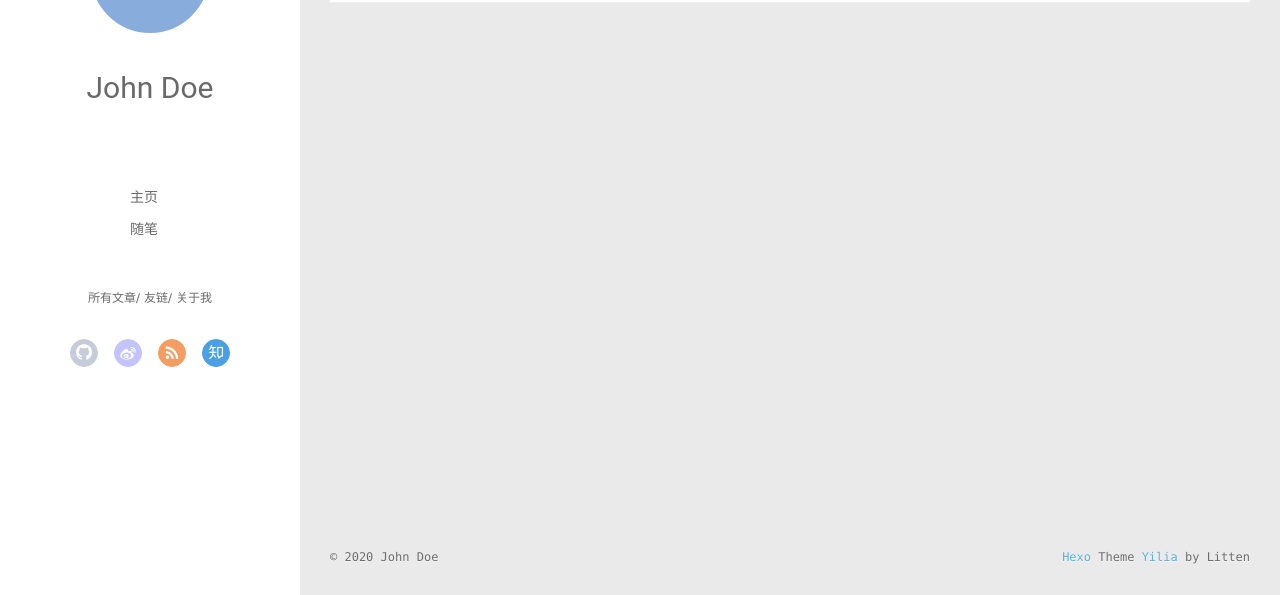
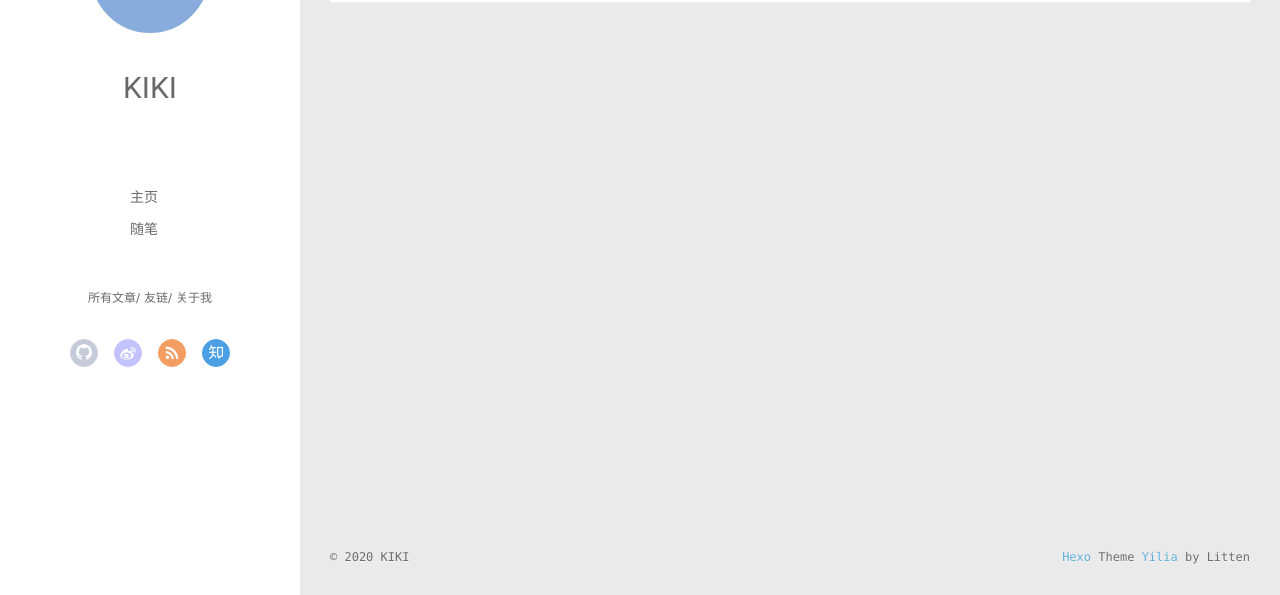
Before and after one commit to kikiland97/kikiland97.github.io, a plain HTML site: page archives/index.html in a window 1280 px wide. Shown: the part 202-797 px from the top of the page. Drawn offline with Linux system fonts and the light colour scheme; no server answers.

Commit message:
Site updated: 2020-03-25 21:58:46

```diff
--- a/archives/index.html
+++ b/archives/index.html
@@ -13,7 +13,7 @@
 <meta property="og:url" content="http://yoursite.com/archives/index.html">
 <meta property="og:site_name" content="Hexo">
 <meta property="og:locale" content="en_US">
-<meta property="article:author" content="John Doe">
+<meta property="article:author" content="KIKI">
 <meta name="twitter:card" content="summary">
 
     <link rel="alternative" href="/atom.xml" title="Hexo" type="application/atom+xml">
@@ -46,7 +46,7 @@
 			<img src="" class="js-avatar">
 		</a>
 		<hgroup>
-		  <h1 class="header-author"><a href="/">John Doe</a></h1>
+		  <h1 class="header-author"><a href="/">KIKI</a></h1>
 		</hgroup>
 
 
@@ -104,7 +104,7 @@
 				<img src="" class="js-avatar">
 			</div>
 			<hgroup>
-			  <h1 class="header-author js-header-author">John Doe</h1>
+			  <h1 class="header-author js-header-author">KIKI</h1>
 			</hgroup>
 
 
@@ -229,7 +229,7 @@
   <div class="outer">
     <div id="footer-info">
     	<div class="footer-left">
-    		&copy; 2020 John Doe
+    		&copy; 2020 KIKI
     	</div>
       	<div class="footer-right">
       		<a href="http://hexo.io/" target="_blank">Hexo</a>  Theme <a href="https://github.com/litten/hexo-theme-yilia" target="_blank">Yilia</a> by Litten
```
Also changed, not shown: 2020/03/16/hello-world/index.html (+4 -4 lines), 2020/03/16/我的弟一篇博客文章/index.html (+4 -4 lines), archives/2020/03/index.html (+4 -4 lines), archives/2020/index.html (+4 -4 lines), index.html (+4 -4 lines).
